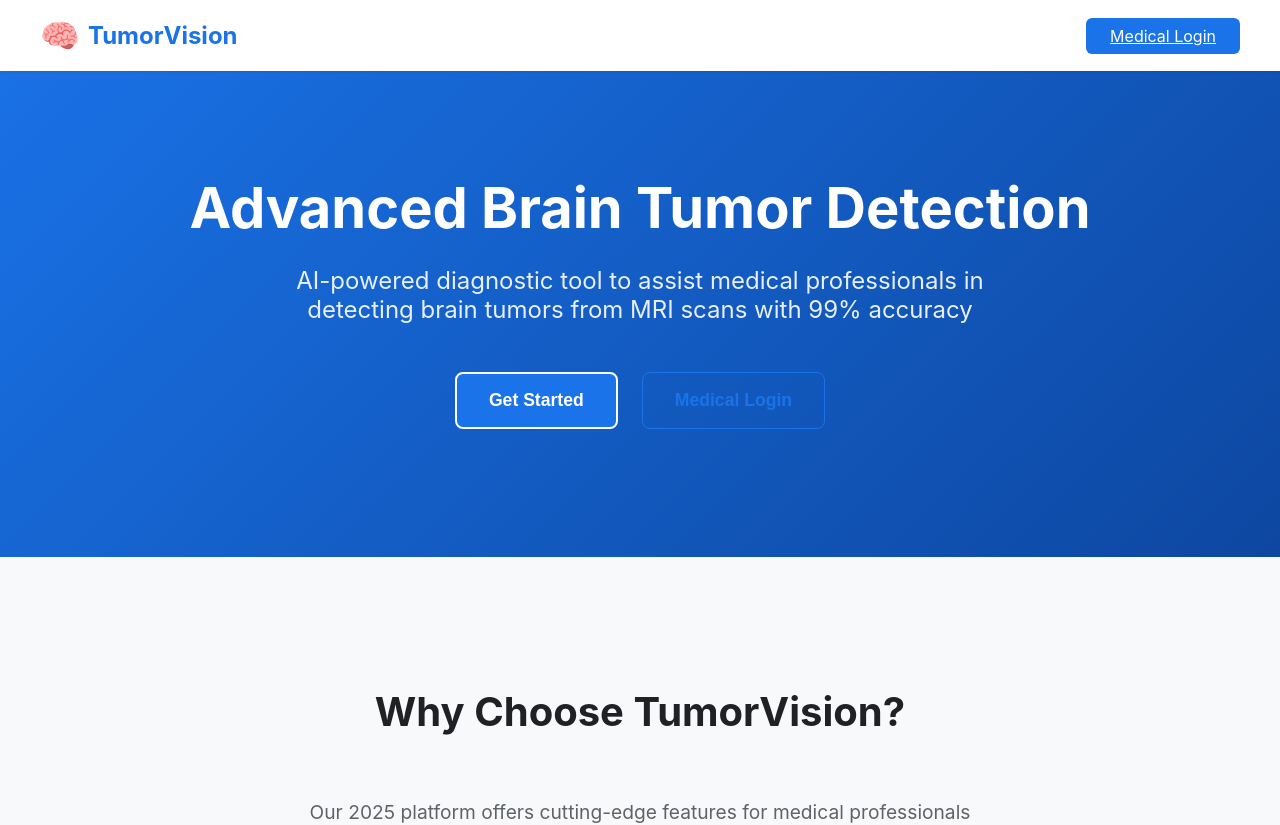
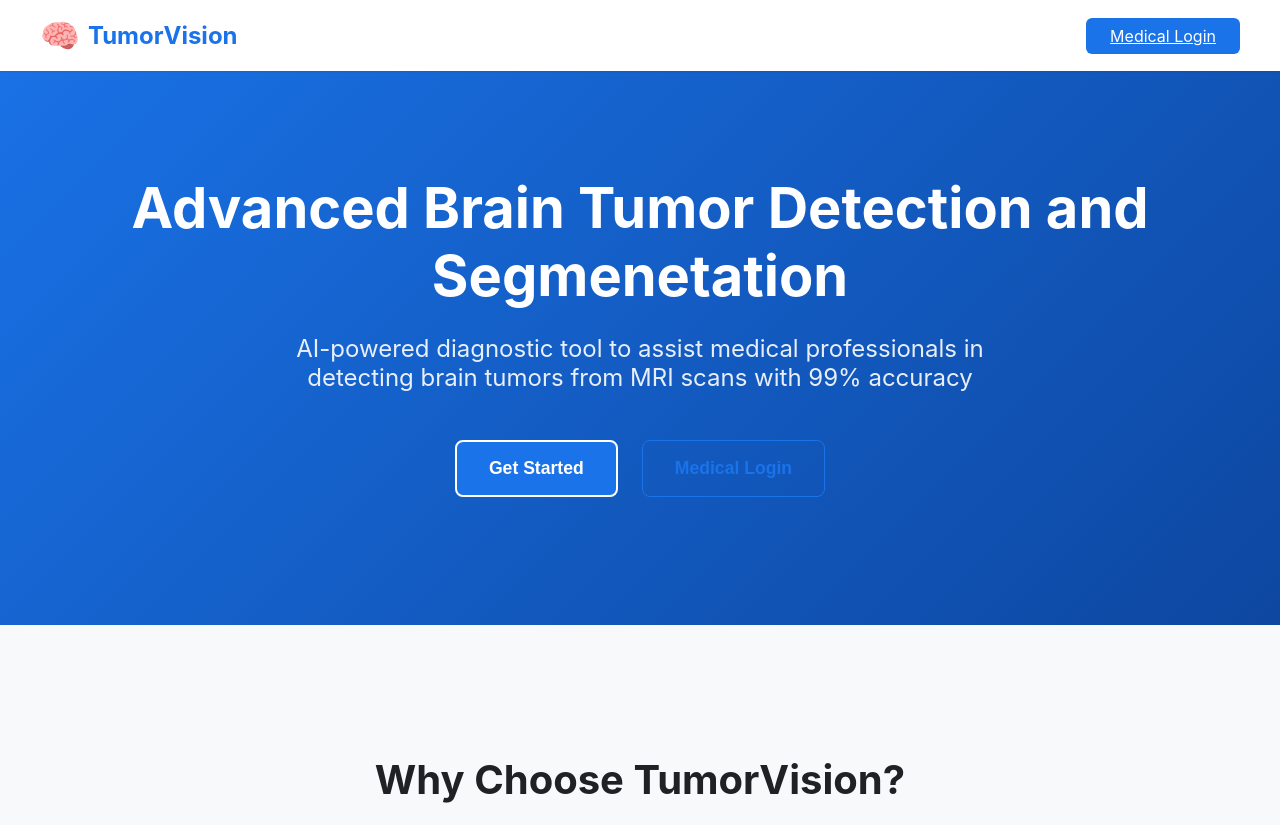
Before and after one commit to Waleedk6/TumorVision, a React (Create React App) app in the folder tumor-vision-frontend/: page / in a window 1280 px wide. Shown: the top 825 px of the page. Built offline with nearby package versions, Linux system fonts and the light colour scheme.

Commit message:
Commit 2

```diff
--- a/tumor-vision-frontend/src/pages/Landing.jsx
+++ b/tumor-vision-frontend/src/pages/Landing.jsx
@@ -17,7 +17,7 @@ const Landing = () => {
             animate={{ opacity: 1, y: 0 }}
             className="hero-content"
           >
-            <h1>Advanced Brain Tumor Detection</h1>
+            <h1>Advanced Brain Tumor Detection and Segmenetation</h1>
             <p className="subtitle">
               AI-powered diagnostic tool to assist medical professionals in detecting brain tumors from MRI scans with 99% accuracy
             </p>
```
